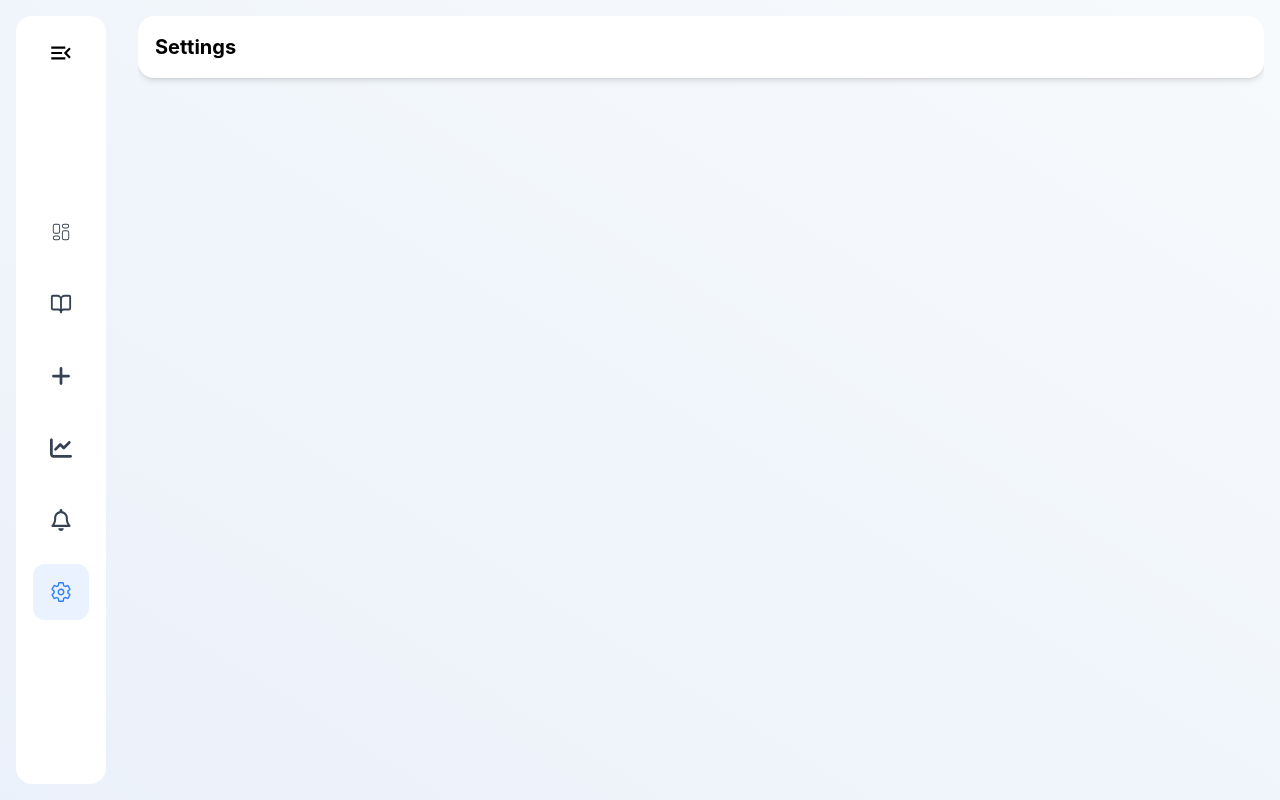
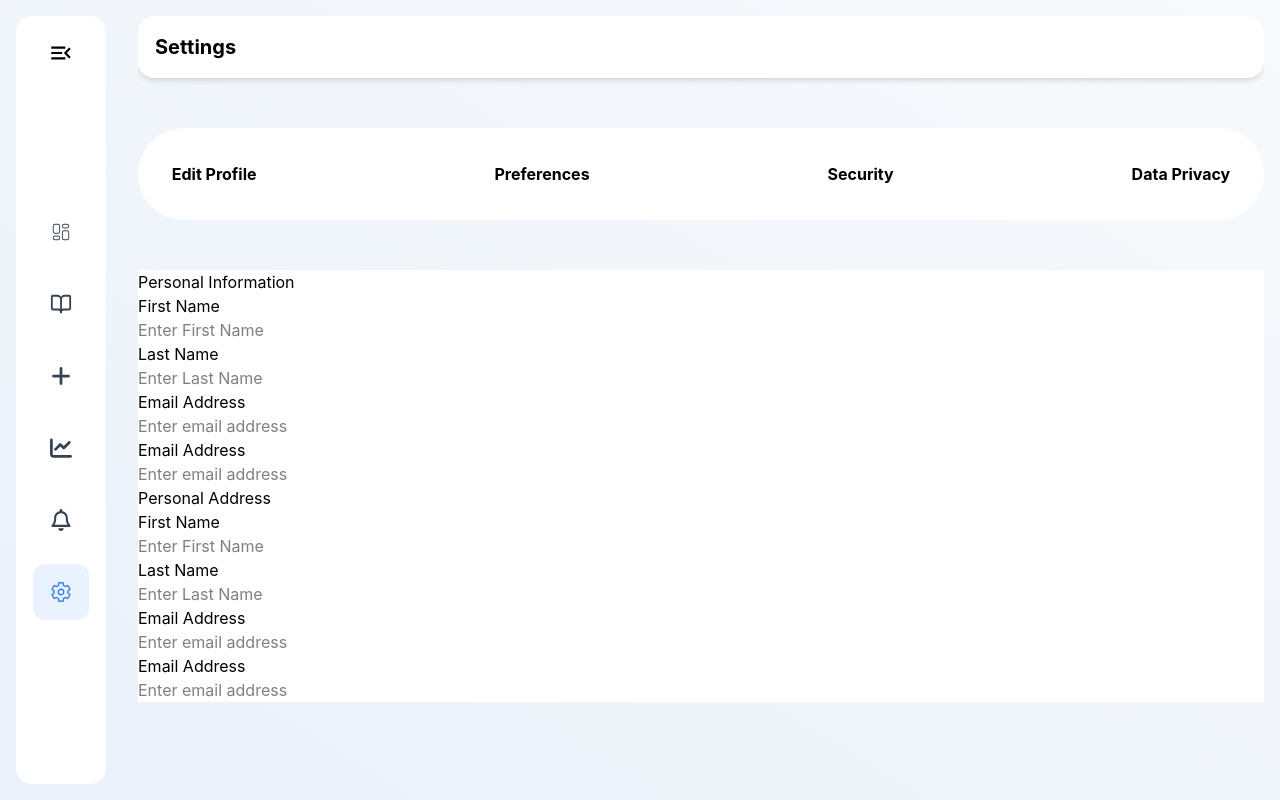
Before and after one commit to ashleynkuna33/uwc-cam-champion, a React (Vite) app in the folder uwc-cam-champion-site/: page / in a window 1280 px wide. Both pictures are taken after a click on the button 61 px from the left and 1392 px from the top of the page. Shown: the part 800-1600 px from the top of the page. Built offline with nearby package versions, Linux system fonts and the light colour scheme.

Commit message:
I started creating the setting page and managed to set up the card added some style on them

```diff
--- /dev/null
+++ b/uwc-cam-champion-site/src/components/Settings.css
@@ -0,0 +1,42 @@
+
+/**The top nav bar**/
+
+
+
+.card-content{
+
+    margin-top:50px;
+    padding: 3%;
+    display: flex;
+    justify-content:space-between;
+    align-items: center;
+    border-radius: 360px;
+}
+
+.setting-btn:hover{
+
+    background-color: rgb(85, 85, 235);
+    padding: 1%;
+    border-radius: 360px;
+    color: white;
+    transition: 0.5s ;
+    transition-duration: 0.5s;
+
+
+}
+
+.setting-btn{
+
+    font-weight: bold;
+}
+
+
+.bottom-card{
+
+    margin-top: 50px;
+}
+
+.form-inputs{
+
+    border-radius: 1px solid black;
+}
--- a/uwc-cam-champion-site/src/screens/Settings.jsx
+++ b/uwc-cam-champion-site/src/screens/Settings.jsx
@@ -1,9 +1,79 @@
+
+import "../components/Settings.css";
 function Settings() {
     return (
         <div className="flex flex-col">
             <div className="border border-transparent bg-white rounded-2xl p-4 shadow-md">
                 <h1 className="font-bold text-xl">Settings</h1>
             </div>
+
+
+
+            <div className="card-content bg-white">
+
+                <button className="setting-btn">Edit Profile</button>
+                <button className="setting-btn">Preferences</button>
+                <button className="setting-btn">Security</button>
+                <button className="setting-btn">Data Privacy</button>
+
+            </div>
+
+            <div className="bottom-card bg-white">
+
+                <h5>Personal Information</h5>
+
+                <form action="" className="setting-form-content">
+
+                <div>
+                    <label htmlFor="text">First Name</label> <br />
+                    <input type="text" placeholder="Enter First Name"/>
+                </div>
+
+                <div>
+                    <label htmlFor="text">Last Name</label> <br />
+                    <input type="text" placeholder="Enter Last Name" />
+                </div>
+
+                <div>
+                    <label htmlFor="text">Email Address</label> <br />
+                    <input type="email" placeholder="Enter email address" className="" />
+                </div>
+
+
+                <div>
+                    <label htmlFor="text">Email Address</label> <br />
+                    <input type="email" placeholder="Enter email address" className="" />
+                </div>
+
+
+                 <h5>Personal Address</h5>
+            <div>
+                <div>
+                    <label htmlFor="text">First Name</label> <br />
+                    <input type="text" placeholder="Enter First Name"/>
+                </div>
+
+                <div>
+                    <label htmlFor="text">Last Name</label> <br />
+                    <input type="text" placeholder="Enter Last Name" />
+                </div>
+
+                <div>
+                    <label htmlFor="text">Email Address</label> <br />
+                    <input type="email" placeholder="Enter email address" className="" />
+                </div>
+
+
+                <div>
+                    <label htmlFor="text">Email Address</label> <br />
+                    <input type="email" placeholder="Enter email address" className="" />
+                </div>
+
+            </div>
+
+                </form>
+
+            </div>
         </div>
     )
 }
```
Also changed, not shown: uwc-cam-champion-site/src/components/Progress.css (+71 -7 lines).
